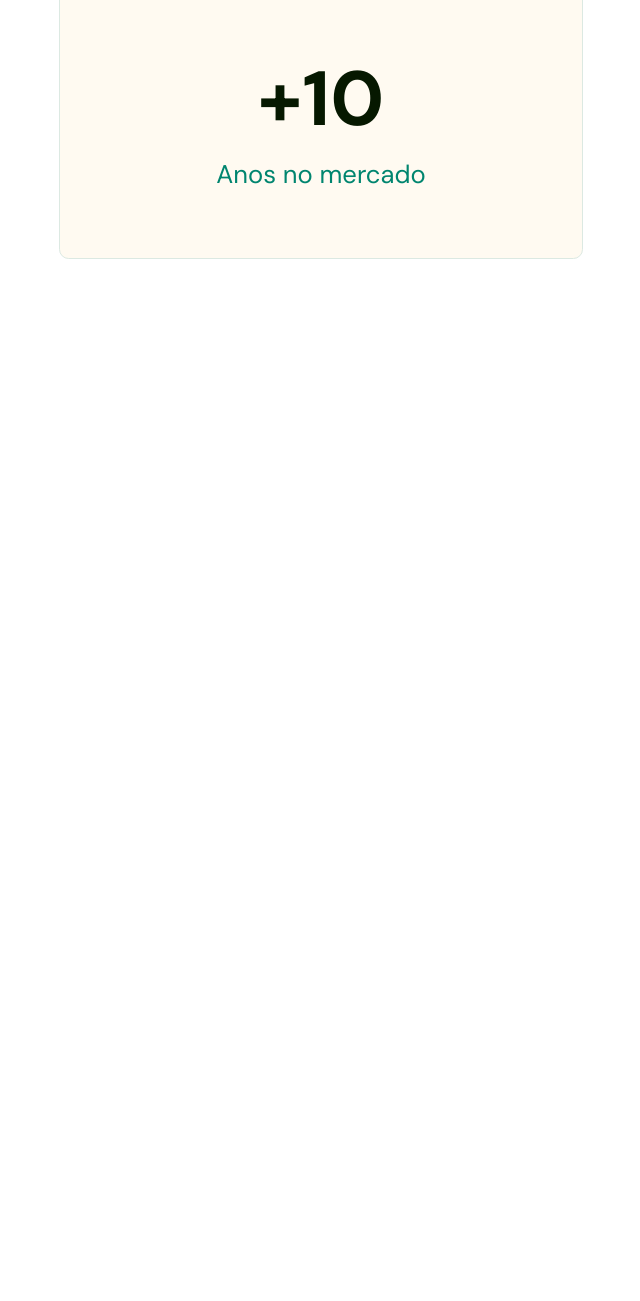
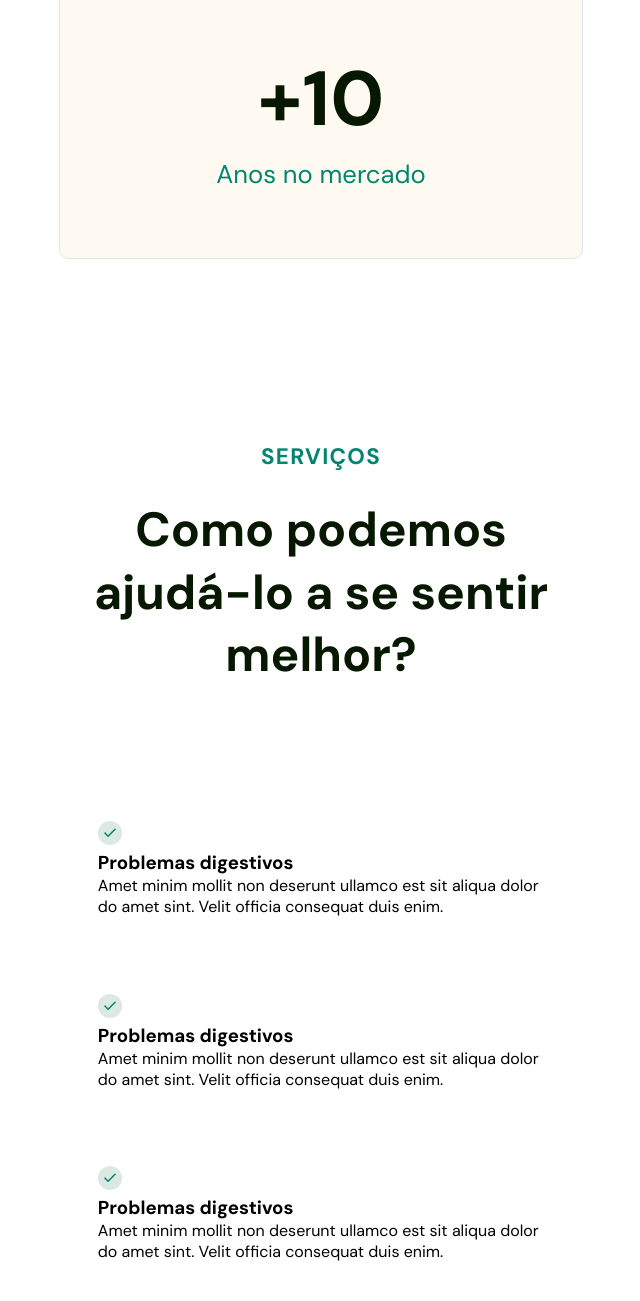
Before and after one commit to Ogeda/nlw-origin, a plain HTML site: page index.html in a window 1280 px wide. Shown: the part 1941-3242 px from the top of the page, without its empty margins (319-959 px from the left). Before the commit the page ends 2200 px from the top, so only its background shows below. Drawn offline with Linux system fonts and the light colour scheme.

Commit message:
Section services - ep3

```diff
--- a/index.html
+++ b/index.html
@@ -112,6 +112,46 @@
 
   </header>
 
+  <section id="services">
+    <div class="wrapper">
+      <header>
+        <h4>Serviços</h4>
+        <h2>Como podemos ajudá-lo a se sentir melhor?</h2>
+      </header>
+
+      <div class="cards">
+
+        <div class="card">
+          <svg width="24" height="24" viewBox="0 0 24 24" fill="none" xmlns="http://www.w3.org/2000/svg">
+            <circle cx="12" cy="12" r="12" fill="#DCE9E2" />
+            <path d="M17.091 8.18182L10.091 15.1818L6.90918 12" stroke="#00856F" stroke-width="1.5" stroke-linecap="round" stroke-linejoin="round" />
+          </svg>
+          <h3>Problemas digestivos</h3>
+          <p>Amet minim mollit non deserunt ullamco est sit aliqua dolor do amet sint. Velit officia consequat duis enim.</p>
+        </div>
+
+        <div class="card">
+          <svg width="24" height="24" viewBox="0 0 24 24" fill="none" xmlns="http://www.w3.org/2000/svg">
+            <circle cx="12" cy="12" r="12" fill="#DCE9E2" />
+            <path d="M17.091 8.18182L10.091 15.1818L6.90918 12" stroke="#00856F" stroke-width="1.5" stroke-linecap="round" stroke-linejoin="round" />
+          </svg>
+          <h3>Problemas digestivos</h3>
+          <p>Amet minim mollit non deserunt ullamco est sit aliqua dolor do amet sint. Velit officia consequat duis enim.</p>
+        </div>
+
+        <div class="card">
+          <svg width="24" height="24" viewBox="0 0 24 24" fill="none" xmlns="http://www.w3.org/2000/svg">
+            <circle cx="12" cy="12" r="12" fill="#DCE9E2" />
+            <path d="M17.091 8.18182L10.091 15.1818L6.90918 12" stroke="#00856F" stroke-width="1.5" stroke-linecap="round" stroke-linejoin="round" />
+          </svg>
+          <h3>Problemas digestivos</h3>
+          <p>Amet minim mollit non deserunt ullamco est sit aliqua dolor do amet sint. Velit officia consequat duis enim.</p>
+        </div>
+      </div>
+
+    </div>
+  </section>
+
   <script src="main.js"></script>
 </body>
 
--- a/style.css
+++ b/style.css
@@ -277,3 +277,30 @@ body.menu-expanded .logo path {
 body.menu-expanded button path {
   stroke: #fff;
 }
+
+/* === SERVICES === */
+
+#services header h4 {
+  font-size: 1.4rem;
+  line-height: 150%;
+  letter-spacing: 0.08rem;
+
+  color: var(--primary-color);
+  text-transform: uppercase;
+
+  margin-bottom: 1.6rem;
+}
+
+#services header h2 {
+  font-size: 3rem;
+  line-height: 3.9rem;
+
+  color: var(--headline);
+
+  margin-bottom: 6rem;
+}
+
+.card {
+  padding: 2.4rem;
+  text-align: left;
+}
```
